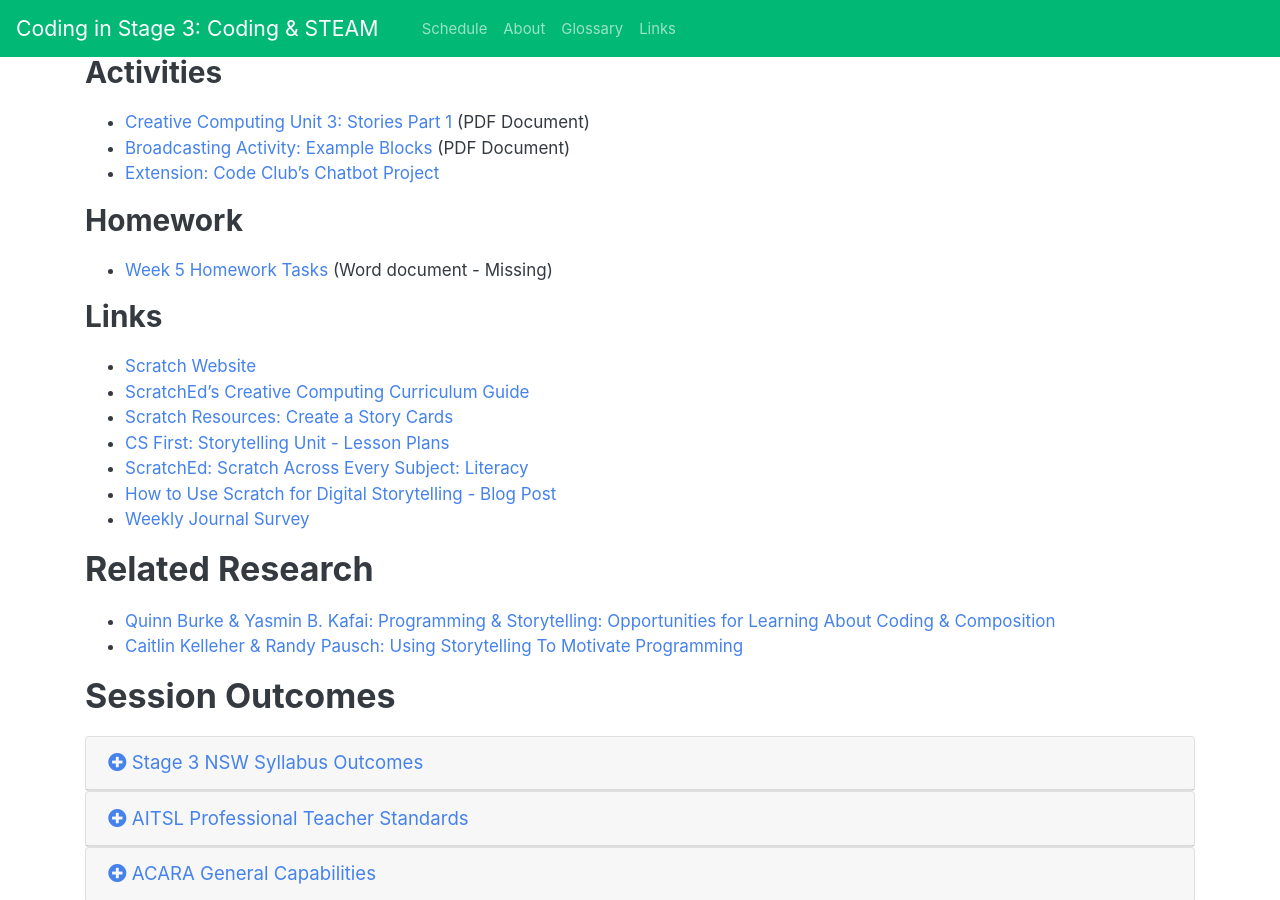
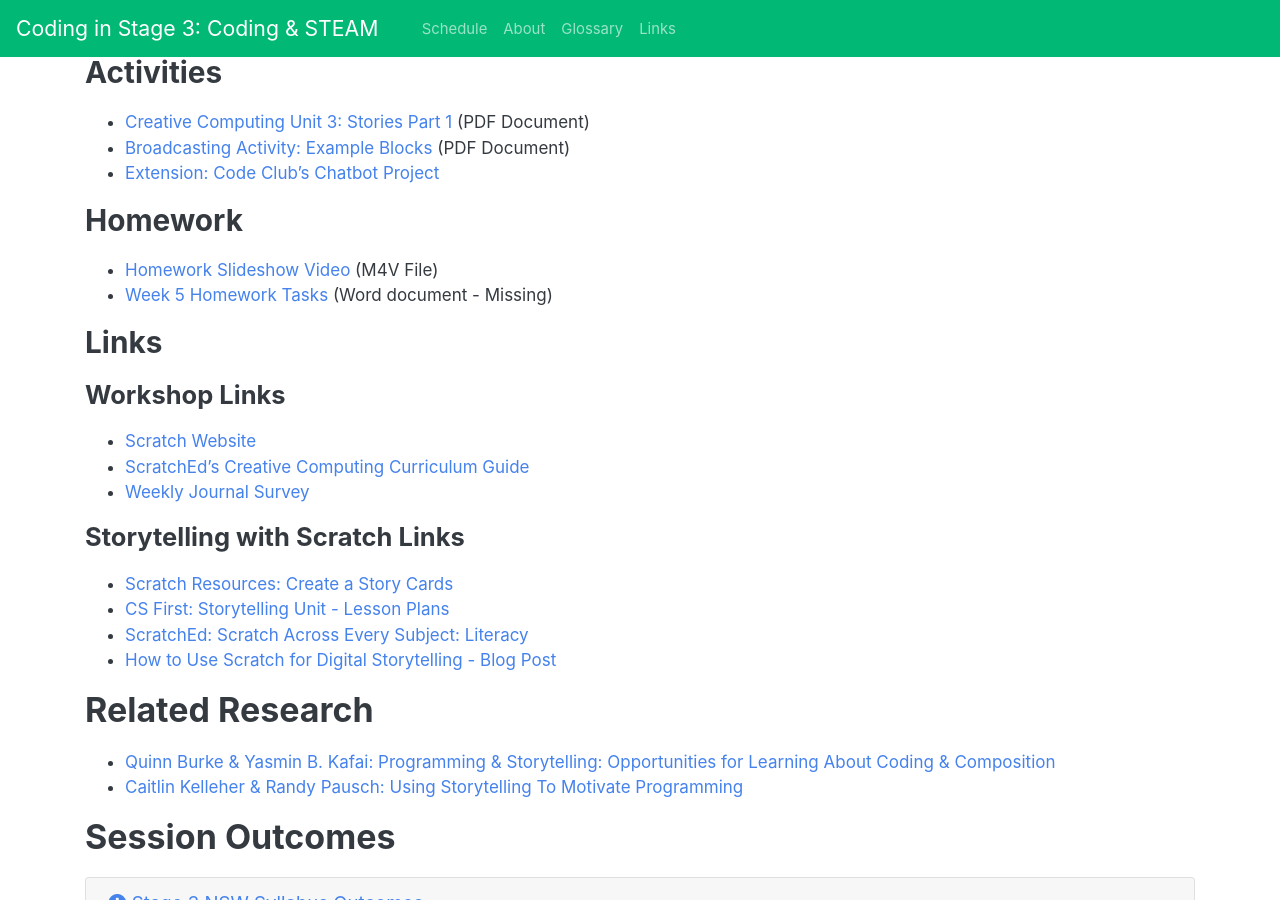
Before and after one commit to cs4s/2018, a Jekyll site: the page built from steam/week-5/index.md, in a window 1280 px wide and 900 px high, scrolled down 705 px. Built offline with Jekyll 4.4.1, drawn with Linux system fonts in a browser that asks for light colours.

```diff
--- a/steam/week-5/index.md
+++ b/steam/week-5/index.md
@@ -32,17 +32,23 @@
 
 ### Homework
 
+- [Homework Slideshow Video]({{ site.drive_url | append: '1UQnQ2Ml7-PS0iDMFDJ17GBzYkccvq61j' }}){:target="_blank"} (M4V File)
 - [Week 5 Homework Tasks]({{ site.drive_url | append: '1Lu0pRjfXRwMEQpPXtCglTN4BTZNQ_s6Q' }}) (Word document - Missing)
 
 ### Links
 
+#### Workshop Links
+
 - [Scratch Website](https://scratch.mit.edu/){:target="_blank"}
 - [ScratchEd's Creative Computing Curriculum Guide](http://scratched.gse.harvard.edu/guide/){:target="_blank"}
+- [Weekly Journal Survey](https://www.surveymonkey.com/r/uon_coding_journal){:target="_blank"}
+
+#### Storytelling with Scratch Links
+
 - [Scratch Resources: Create a Story Cards](https://resources.scratch.mit.edu/www/cards/en/storyCards.pdf){:target="_blank"}
 - [CS First: Storytelling Unit - Lesson Plans](https://csfirst.withgoogle.com/clubplan/storytelling){:target="_blank"}
 - [ScratchEd: Scratch Across Every Subject: Literacy](http://scratched.gse.harvard.edu/resources/scratch-across-every-subject-literacy){:target="_blank"}
 - [How to Use Scratch for Digital Storytelling - Blog Post](https://www.commonsense.org/education/blog/how-to-use-scratch-for-digital-storytelling){:target="_blank"}
-- [Weekly Journal Survey](https://www.surveymonkey.com/r/uon_coding_journal){:target="_blank"}
 
 ## Related Research
 
```
Also changed, not shown: steam/index.md (+1 -1 lines).
